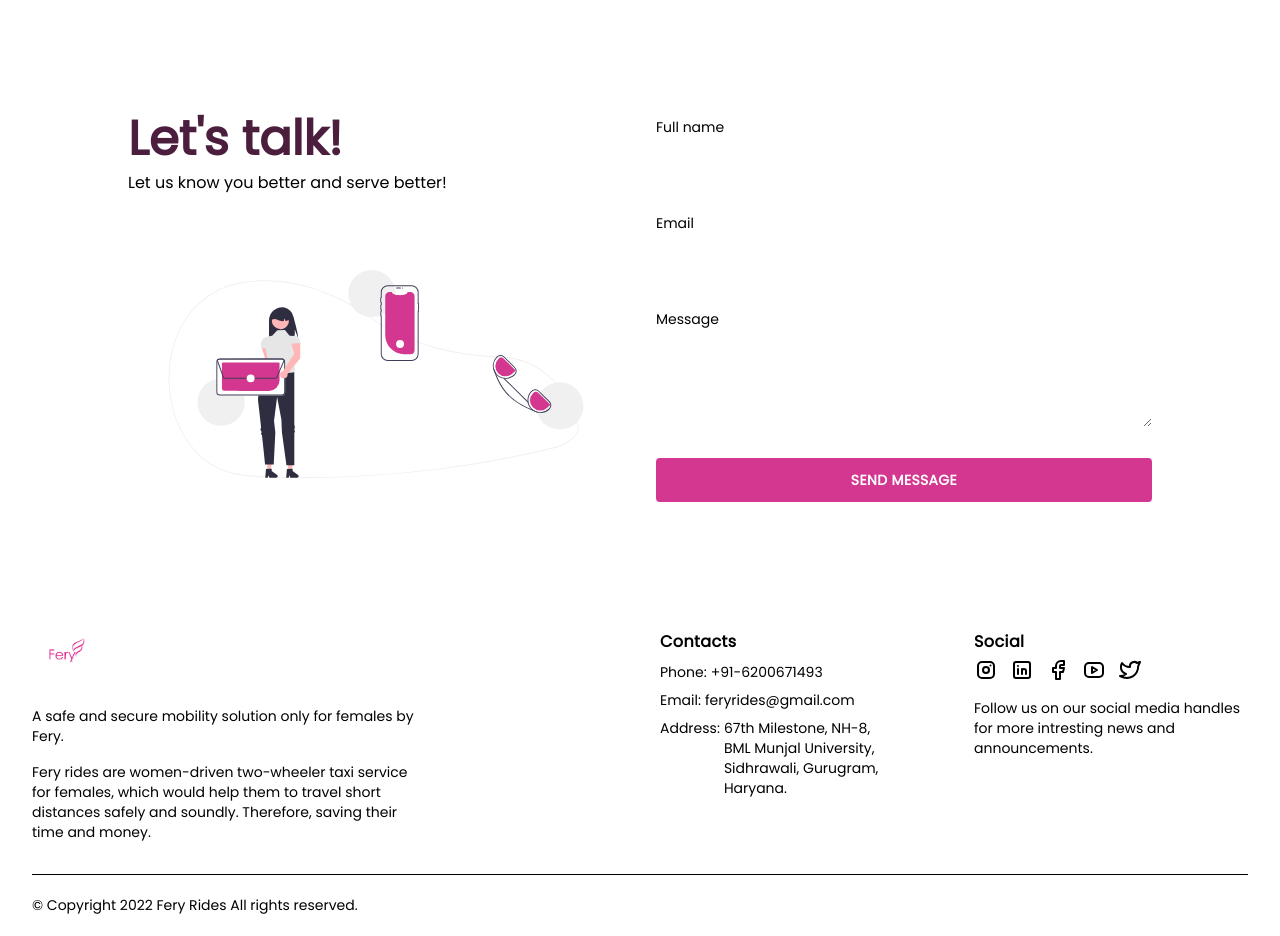
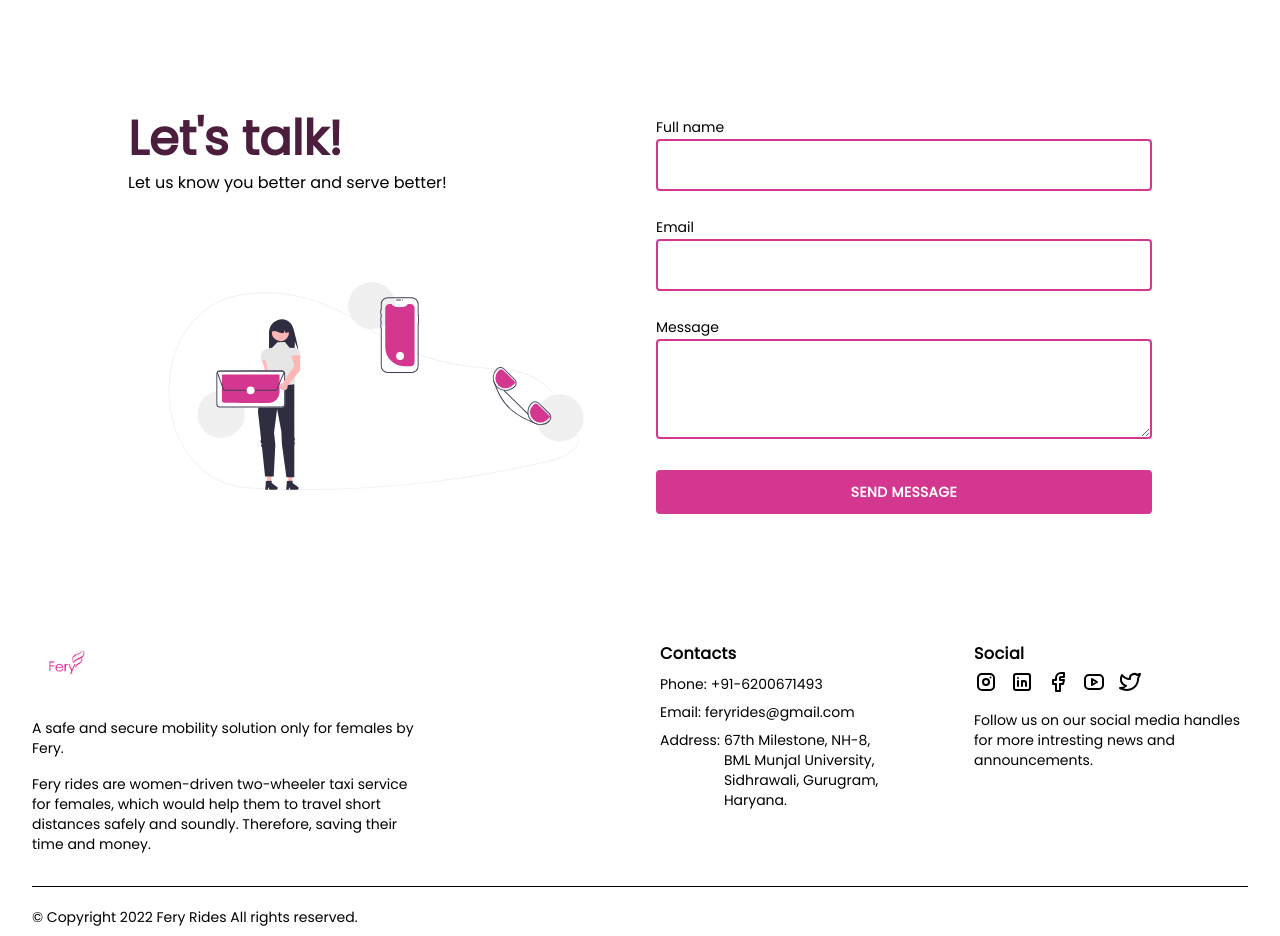
Before and after one commit to nipunagarwal4235/fery, a React (Create React App) app: page / in a window 1280 px wide. Shown: the part 4320-5256 px from the top of the page. Built offline with nearby package versions, Linux system fonts and the light colour scheme.

Commit message:
live and running

```diff
--- a/package.json
+++ b/package.json
@@ -3,6 +3,7 @@
   "version": "0.1.0",
   "private": true,
   "dependencies": {
+    "@emailjs/browser": "^3.7.0",
     "@testing-library/jest-dom": "^5.16.5",
     "@testing-library/react": "^13.4.0",
     "@testing-library/user-event": "^13.5.0",
--- a/src/Components/Contact.js
+++ b/src/Components/Contact.js
@@ -1,11 +1,42 @@
-import React from "react";
-
+import React, { useRef, useState } from "react";
+import emailjs from "@emailjs/browser";
 import ContactWomen from "../assets/Illustrations/undraw_contact_us_re_4qqt.svg";
 
 const Contact = () => {
+  const [name, setName] = useState("");
+  const [email, setEmail] = useState("");
+  const [message, setMessage] = useState("");
+  const form = useRef();
+
+  const sendEmail = (e) => {
+    e.preventDefault();
+
+    emailjs
+      .sendForm(
+        "service_z17jh23",
+        "template_sce9uds",
+        form.current,
+        "ljzSCBWR-zOD7Z6pF"
+      )
+      .then(
+        (result) => {
+          console.log(result.text);
+        },
+        (error) => {
+          console.log(error.text);
+        }
+      );
+    setName("");
+    setEmail("");
+    setMessage("");
+    alert("Thank you for your message");
+  };
   return (
     <>
-      <div id="contactus" className="grid max-w-screen-xl grid-cols-1 gap-8 px-8 py-16 mx-auto rounded-lg md:grid-cols-2 md:px-12 lg:px-16 xl:px-32 bg-gray-100 text-gray-800">
+      <div
+        id="contactus"
+        className="grid max-w-screen-xl grid-cols-1 gap-8 px-8 py-16 mx-auto rounded-lg md:grid-cols-2 md:px-12 lg:px-16 xl:px-32 bg-gray-100 text-gray-800"
+      >
         <div className="flex flex-col justify-between">
           <div className="space-y-2">
             <h2 className="text-4xl text-dark-maroon font-bold leading-tight lg:text-5xl">
@@ -18,6 +49,8 @@
           <img src={ContactWomen} alt="" className="p-6 h-52 md:h-64" />
         </div>
         <form
+          ref={form}
+          onSubmit={sendEmail}
           novalidate=""
           className="space-y-6 ng-untouched ng-pristine ng-valid"
         >
@@ -26,10 +59,13 @@
               Full name
             </label>
             <input
+              name="user_name"
+              onChange={(event) => setName(event.target.value)}
+              value={name}
               id="name"
               type="text"
               placeholder=""
-              className="w-full p-3 rounded border-dark-pink bg-gray-100"
+              className="w-full p-3 rounded border-2 border-dark-pink bg-gray-100"
             />
           </div>
           <div>
@@ -37,9 +73,12 @@
               Email
             </label>
             <input
+              onChange={(event) => setEmail(event.target.value)}
+              value={email}
+              name="user_email"
               id="email"
               type="email"
-              className="w-full p-3 rounded bg-gray-100"
+              className="w-full p-3 rounded border-2 border-dark-pink bg-gray-100"
             />
           </div>
           <div>
@@ -47,12 +86,16 @@
               Message
             </label>
             <textarea
+              onChange={(event) => setMessage(event.target.value)}
+              value={message}
+              name="message"
               id="message"
               rows="3"
-              className="w-full p-3 rounded bg-gray-100"
+              className="w-full p-3 rounded border-2 border-dark-pink bg-gray-100"
             ></textarea>
           </div>
           <button
+            value="Send"
             type="submit"
             className="w-full p-3 text-sm font-bold tracking-wide uppercase rounded bg-dark-pink text-[#fff]"
           >
```
Also changed, not shown: 1 other file (tests, documents, lock files or other folders).
